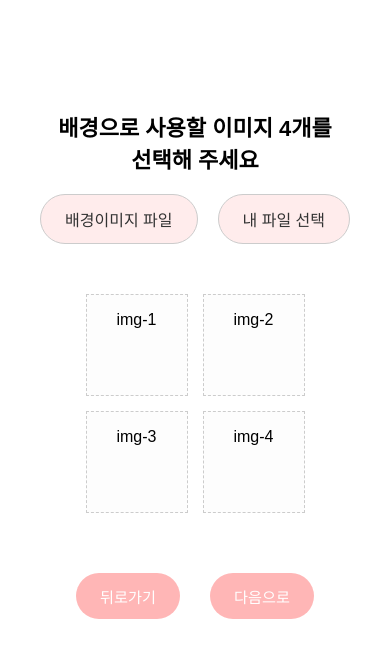
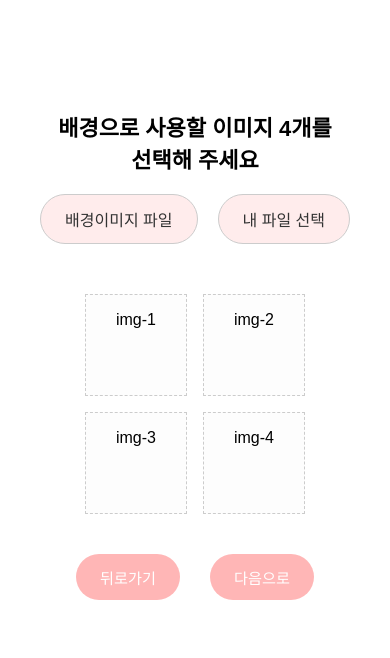
Before and after one commit to xeon-243859/ppongtok-app, a React (Vite) app: page /image/select in a window 390 px wide. Shown: the top 658 px of the page. Built offline with nearby package versions, Linux system fonts and the light colour scheme.

Commit message:
💄 style: 모바일에서도 이미지 2x2 정렬 및 버튼 가로 정렬 유지

```diff
--- a/src/pages/ImageSelectPage.css
+++ b/src/pages/ImageSelectPage.css
@@ -60,10 +60,12 @@
 /* ✅ 2행 2열 슬롯 정렬 */
 .image-slots-grid {
   display: grid;
-  grid-template-columns: repeat(2, 1fr);
-  gap: 15px;
-  margin: 20px 0;
+  grid-template-columns: repeat(2, 1fr); /* 2개씩 정렬 */
+  gap: 16px;
+  justify-content: center;
+  margin-top: 20px;
 }
+
 
 .image-slot {
   position: relative;
@@ -97,9 +99,11 @@
 .button-group {
   display: flex;
   justify-content: center;
-  gap: 30px;
-  margin-top: 30px;
+  gap: 20px;
+  margin-top: 20px;
+  flex-wrap: wrap; /* 모바일에서 터지지 않게 */
 }
+
 
 .button-group button {
   padding: 12px 24px;
```
